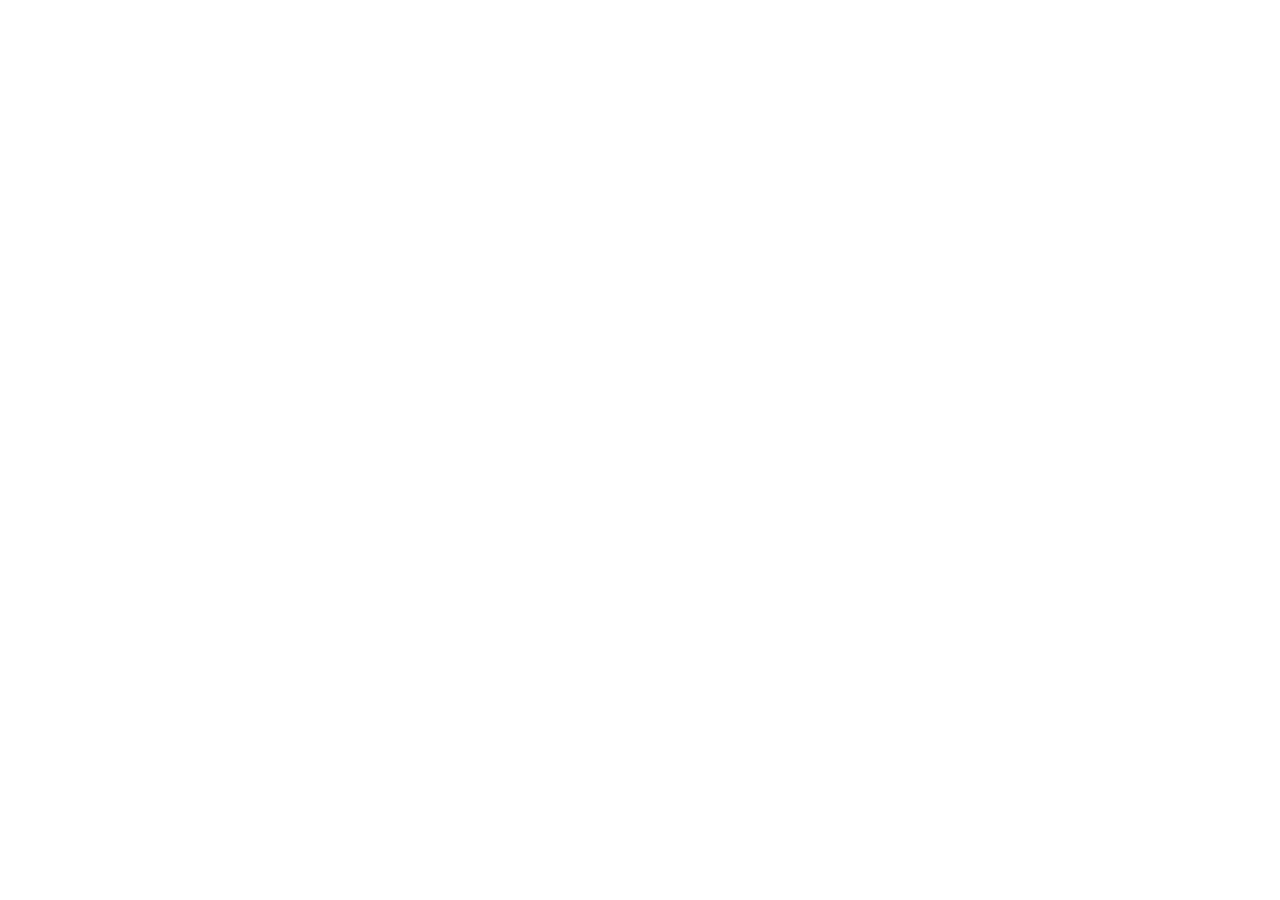
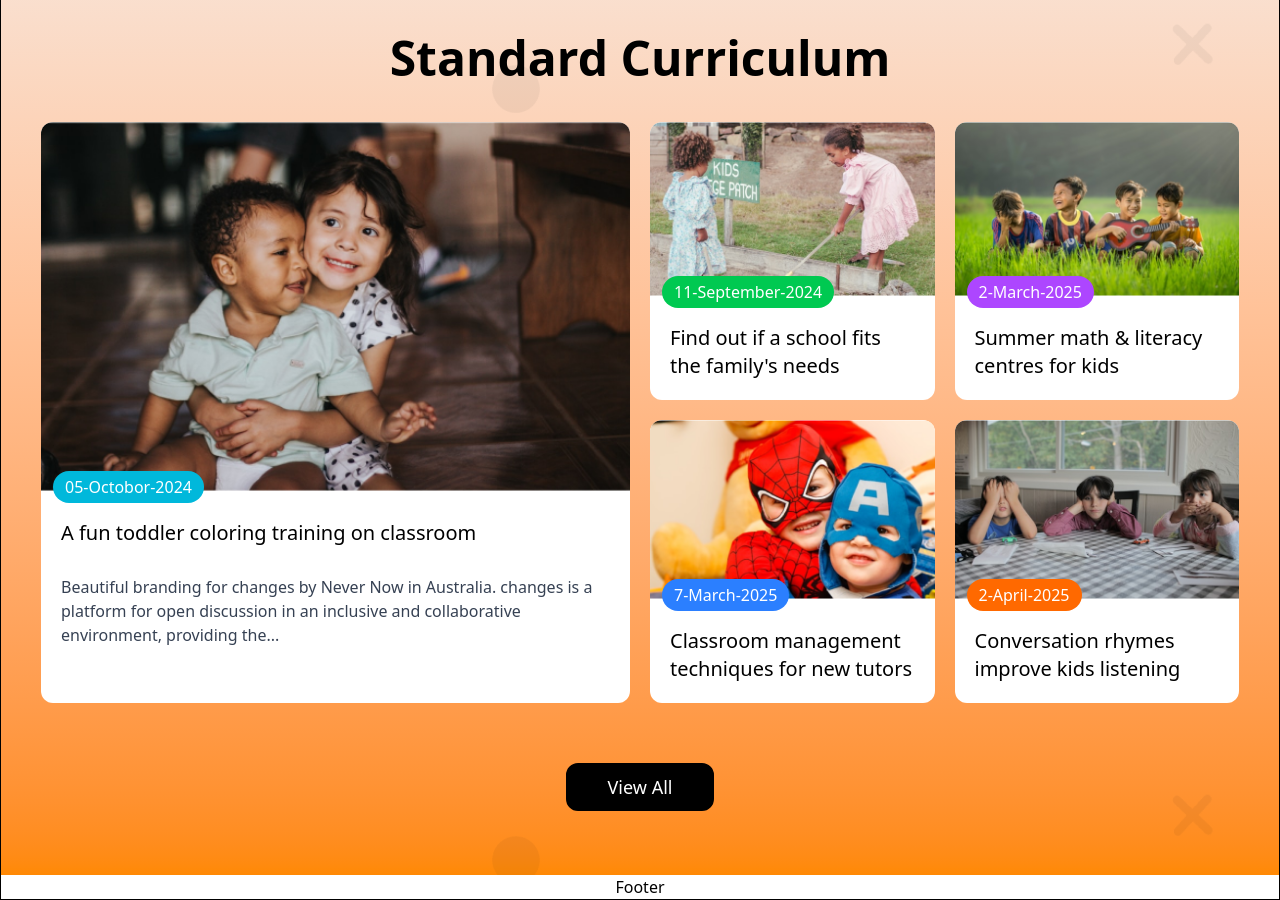
Before and after one commit to mrirakib04/landing-page-6, a React (Vite) app: page / in a window 1280 px wide. Shown: the part 1360-2260 px from the top of the page. Before the commit the page ends 1315 px from the top, so only its background shows below. Built offline with nearby package versions, Linux system fonts and the light colour scheme.

Commit message:
stories section

```diff
--- a/src/components/Curriculum.jsx
+++ b/src/components/Curriculum.jsx
@@ -1,6 +1,7 @@
 import kinder from "./../assets/img/kinder.png";
 import elementary from "./../assets/img/elementary.png";
 import middle from "./../assets/img/middle.png";
+import { FaChevronLeft, FaChevronRight } from "react-icons/fa";
 
 const Curriculum = () => {
   return (
@@ -50,6 +51,14 @@
           </button>
         </div>
       </div>
+      <div className="flex items-center gap-5">
+        <button className="p-3 rounded-full text-white bg-orange-500 hover:bg-yellow-700 duration-300 text-xl">
+          <FaChevronLeft></FaChevronLeft>
+        </button>
+        <button className="p-3 rounded-full text-white bg-orange-500 hover:bg-yellow-700 duration-300 text-xl">
+          <FaChevronRight></FaChevronRight>
+        </button>
+      </div>
     </div>
   );
 };
--- a/src/components/Stories.jsx
+++ b/src/components/Stories.jsx
@@ -1,5 +1,82 @@
+import story1 from "./../assets/img/story-1.png";
+import story2 from "./../assets/img/story-2.png";
+import story3 from "./../assets/img/story-3.png";
+import story4 from "./../assets/img/story-4.png";
+import story5 from "./../assets/img/story-5.png";
+
 const Stories = () => {
-  return <div>Stories</div>;
+  return (
+    <div className="w-full md:px-10 px-6 md:py-16 py-10 flex flex-col items-center gap-5">
+      <h2 className="md:text-5xl sm:text-3xl text-2xl font-bold">
+        Standard Curriculum
+      </h2>
+      <div className="grid lg:grid-cols-4 md:grid-cols-3 sm:grid-cols-2 grid-cols-1 gap-5 mt-5">
+        <div className="flex flex-col gap-2 lg:col-span-2 col-span-1 lg:row-span-2 rounded-xl overflow-hidden pb-5 bg-white">
+          <div className="w-full relative">
+            <img className="w-full object-cover" src={story1} alt="story1" />
+            <p className="absolute -bottom-3 left-3 py-1 px-3 rounded-full bg-cyan-500 text-white w-fit font-medium">
+              05-Octobor-2024
+            </p>
+          </div>
+          <h4 className="text-xl font-medium mt-5 lg:px-5 px-3">
+            A fun toddler coloring training on classroom
+          </h4>
+          <p className="mt-5 text-gray-700 lg:block hidden lg:px-5">
+            Beautiful branding for changes by Never Now in Australia. changes is
+            a platform for open discussion in an inclusive and collaborative
+            environment, providing the...
+          </p>
+        </div>
+        <div className="flex flex-col gap-2 col-span-1 rounded-xl overflow-hidden pb-5 bg-white">
+          <div className="w-full relative">
+            <img className="w-full object-cover" src={story2} alt="story2" />
+            <p className="absolute -bottom-3 left-3 py-1 px-3 rounded-full bg-green-500 text-white w-fit font-medium">
+              11-September-2024
+            </p>
+          </div>
+          <h4 className="text-xl font-medium mt-5 lg:px-5 px-3">
+            Find out if a school fits the family&apos;s needs
+          </h4>
+        </div>
+        <div className="flex flex-col gap-2 col-span-1 rounded-xl overflow-hidden pb-5 bg-white">
+          <div className="w-full relative">
+            <img className="w-full object-cover" src={story3} alt="story3" />
+            <p className="absolute -bottom-3 left-3 py-1 px-3 rounded-full bg-purple-500 text-white w-fit font-medium">
+              2-March-2025
+            </p>
+          </div>
+          <h4 className="text-xl font-medium mt-5 lg:px-5 px-3">
+            Summer math & literacy centres for kids
+          </h4>
+        </div>
+        <div className="flex flex-col gap-2 col-span-1 rounded-xl overflow-hidden pb-5 bg-white">
+          <div className="w-full relative">
+            <img className="w-full object-cover" src={story4} alt="story4" />
+            <p className="absolute -bottom-3 left-3 py-1 px-3 rounded-full bg-blue-500 text-white w-fit font-medium">
+              7-March-2025
+            </p>
+          </div>
+          <h4 className="text-xl font-medium mt-5 lg:px-5 px-3">
+            Classroom management techniques for new tutors
+          </h4>
+        </div>
+        <div className="flex flex-col gap-2 col-span-1 rounded-xl overflow-hidden pb-5 bg-white">
+          <div className="w-full relative">
+            <img className="w-full object-cover" src={story5} alt="story5" />
+            <p className="absolute -bottom-3 left-3 py-1 px-3 rounded-full bg-orange-500 text-white w-fit font-medium">
+              2-April-2025
+            </p>
+          </div>
+          <h4 className="text-xl font-medium mt-5 lg:px-5 px-3">
+            Conversation rhymes improve kids listening
+          </h4>
+        </div>
+      </div>
+      <button className="text-lg font-medium mt-10 text-white bg-black hover:bg-white border-2 border-black py-2 px-10 rounded-xl hover:text-black duration-300">
+        View All
+      </button>
+    </div>
+  );
 };
 
 export default Stories;
```
